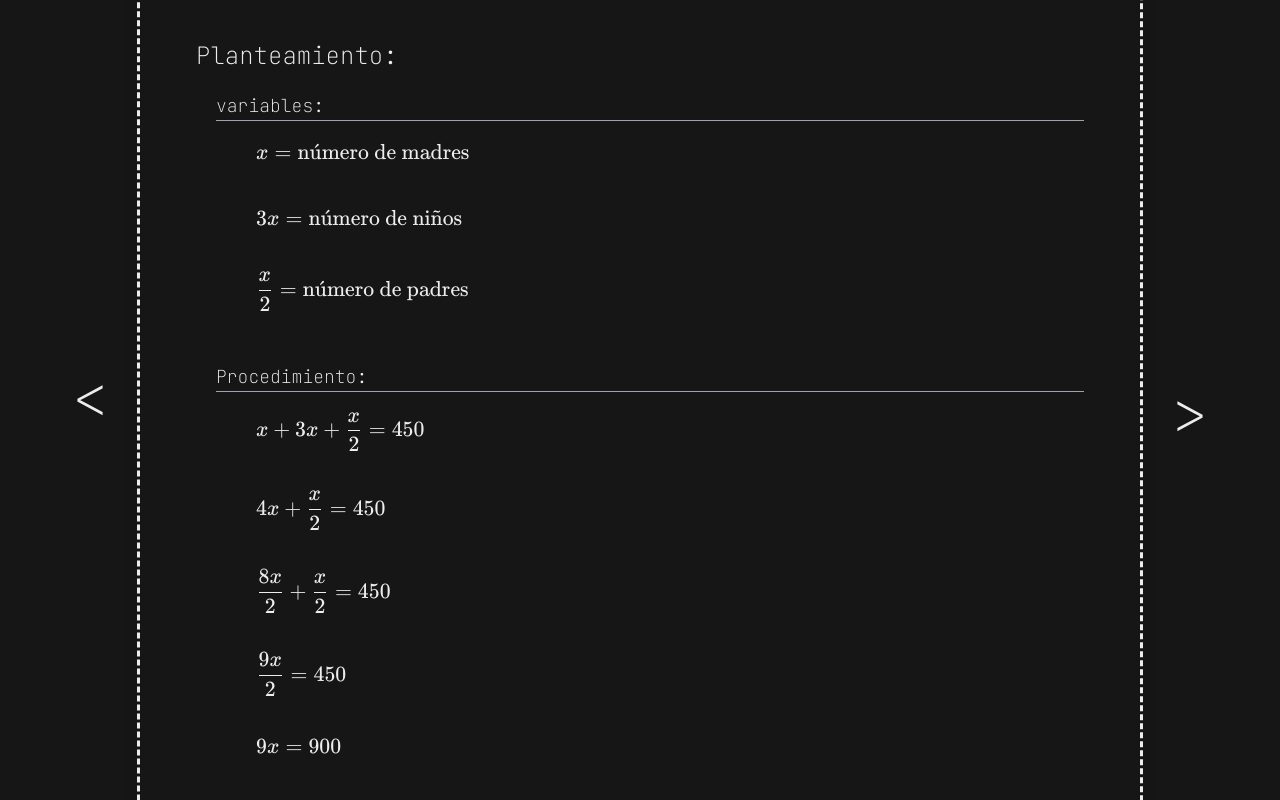
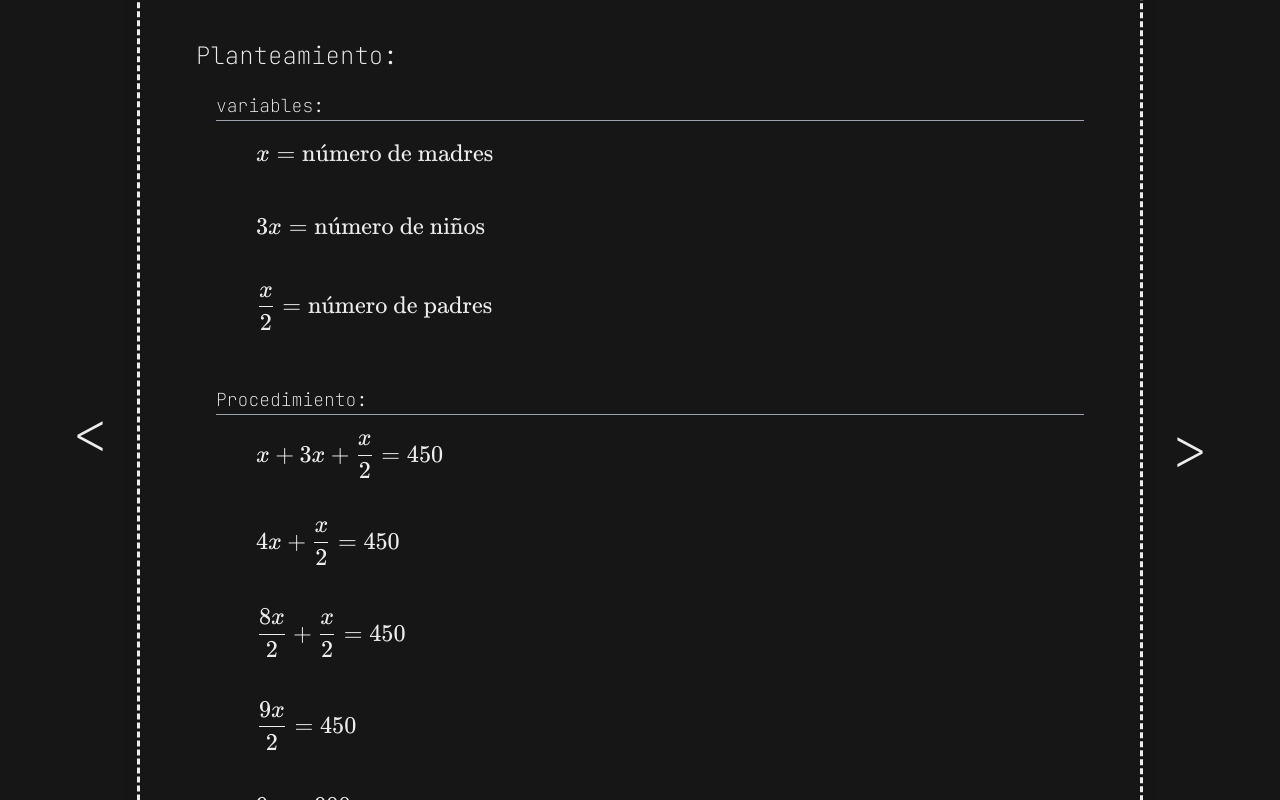
Before and after one commit to KORC-hub/portafolio_io, a Next.js app: page /unit1/lineal-programming in a window 1280 px wide. Shown: the part 2260-3060 px from the top of the page. Built offline with nearby package versions, Linux system fonts and the light colour scheme.

Commit message:
Text size adjustments for different screens

```diff
--- a/src/components/contentComponents/Latex.tsx
+++ b/src/components/contentComponents/Latex.tsx
@@ -6,5 +6,7 @@ type Props = {
 
 export default function SubSection(props: Props) {
     const content = TextArrayToLatex(props.content);
-    return <p className="ml-10" dangerouslySetInnerHTML={{ __html: content }}></p>;
+    return (
+        <p className="ml-10 text-sm md:text-lg lg:text-xl" dangerouslySetInnerHTML={{ __html: content }}></p>
+    );
 }
```
